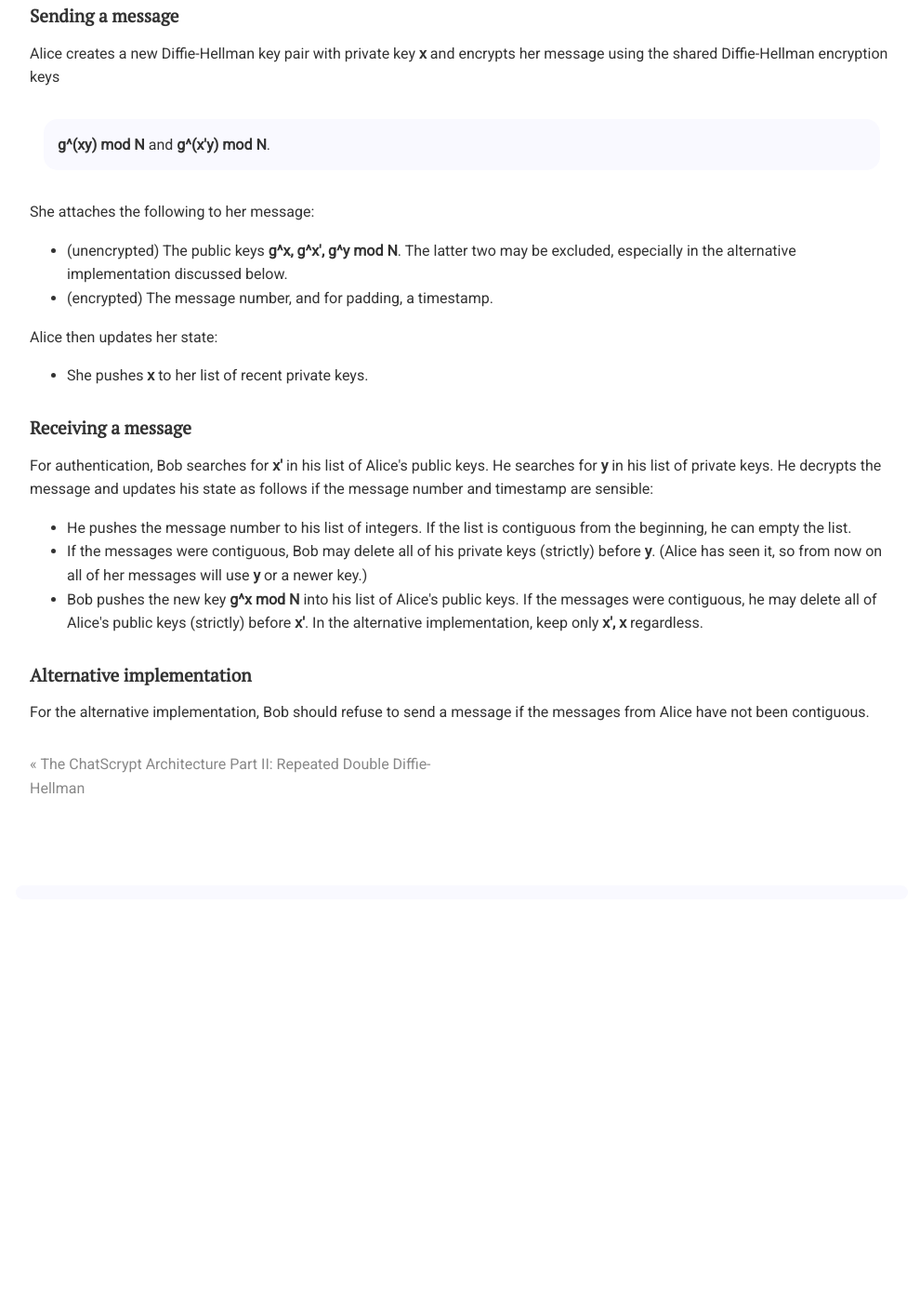
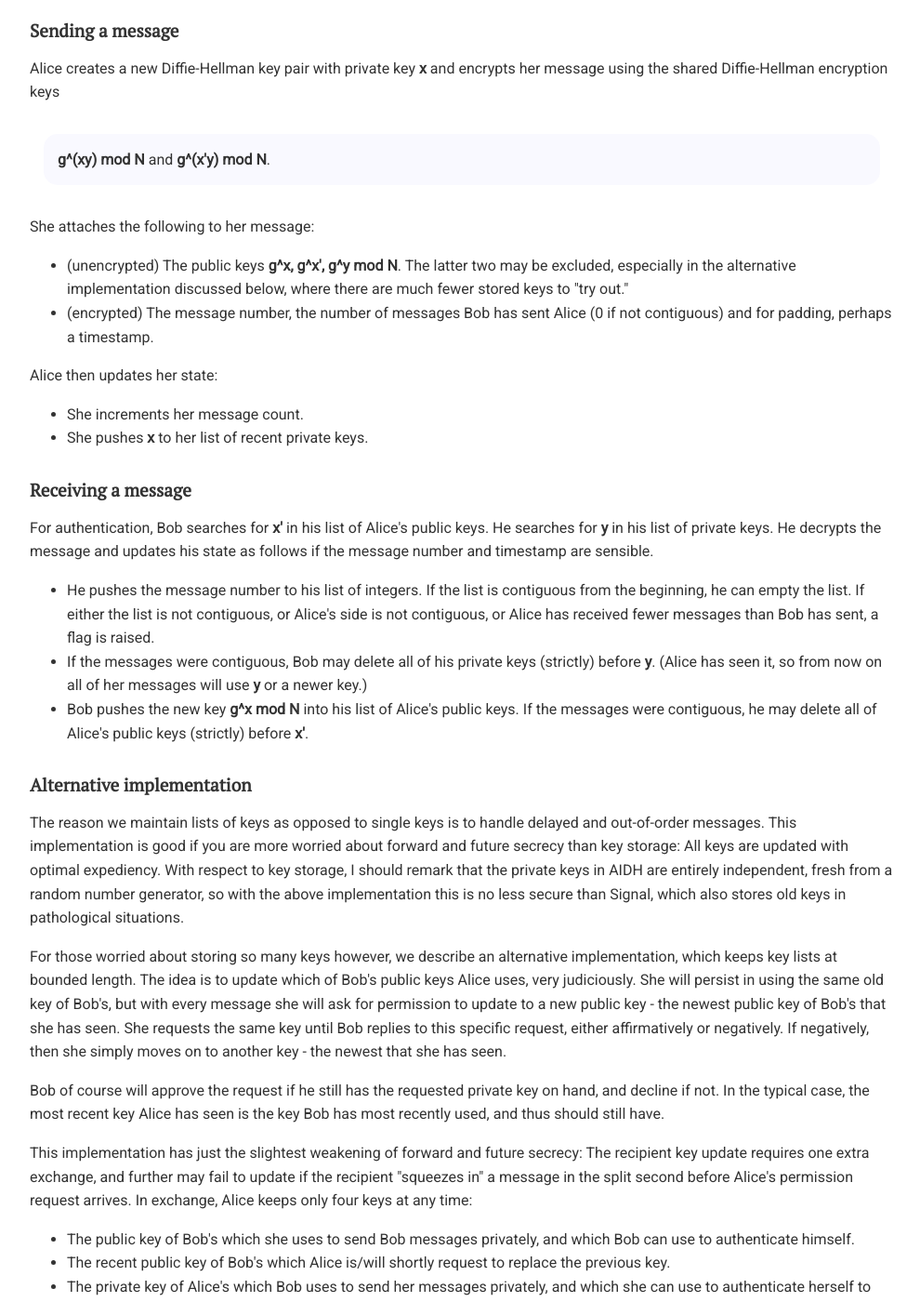
Before and after one commit to chatscrypt/chatscrypt.github.io, a Jekyll site: the page built from _posts/2020-01-23-the-chatscrypt-architecture-part-iii-authenticated-inductive-diffie-hellman.html, in a window 1280 px wide and 1400 px high, scrolled down 1772 px. Shown: the whole window at 93% size, without its empty margins (143-1133 px from the left). Built offline with Jekyll 4.4.1, drawn with Linux system fonts in a browser that asks for light colours; comment, search, counter and statistics services are not loaded; before the commit the page ends 2739 px from its top, so only the background shows below that; some of the changed text lies outside the part shown.

Commit message:
Update 2020-01-23-the-chatscrypt-architecture-part-iii-authenticated-inductive-diffie-hellman.html

```diff
--- a/_posts/2020-01-23-the-chatscrypt-architecture-part-iii-authenticated-inductive-diffie-hellman.html
+++ b/_posts/2020-01-23-the-chatscrypt-architecture-part-iii-authenticated-inductive-diffie-hellman.html
@@ -25,14 +25,14 @@
 
 <h2>Alice's state</h2>
 
-<p>Once the protocol is initiated, inbetween messages Alice will have:
+<p>Once the protocol is initiated, between messages Alice will have:
 <ul>
-<li>A list of integers enumerating which of Bob's messages she has received so far. (The contiguous part stemming from 0 may be deleted.) Should typically be length 0.
-<li>A list of her most recent private encryption keys, with newest key <b>x</b> and oldest key <b>x'</b>. Typically long, if Alice has been sending a lot of messages. Short if Bob recently messaged.
-<li>A list of Bob's most recent public encryption keys, with newest key <b>g^y mod N</b>. Typically long; as many messages as Bob has sent without Alice's reply.
+<li>The number of messages she has sent so far, and a list of integers enumerating which of Bob's messages she has received so far. (The contiguous part stemming from 0 may be deleted.) The list should typically be length 1.
+<li>A list of her most recent private encryption keys, with newest key <b>x</b> and oldest key <b>x'</b>. Typically long, if Alice has been sending a lot of messages, and short if Bob recently messaged.
+<li>A list of Bob's most recent public encryption keys, with newest key <b>g^y mod N</b>. Typically long, with length equal to how many messages Bob has sent without Alice's reply.
 </ul>
 
-In the alternative/augmented implementation discussed at the end, the key lists will always be length 0, "long," and 2 respectively.
+<p>In the alternative/augmented implementation discussed at the end, there would be no need for lists; each would be length 1.
 
 
 <h2>Initialization</h2>
@@ -65,25 +65,39 @@
 
 She attaches the following to her message:
 <ul>
-<li> (unencrypted) The public keys <b>g^x, g^x', g^y mod N</b>. The latter two may be excluded, especially in the alternative implementation discussed below.
-<li> (encrypted) The message number, and for padding, a timestamp.
+<li> (unencrypted) The public keys <b>g^x, g^x', g^y mod N</b>. The latter two may be excluded, especially in the alternative implementation discussed below, where there are much fewer stored keys to "try out."
+<li> (encrypted) The message number, the number of messages Bob has sent Alice (0 if not contiguous) and for padding, perhaps a timestamp.
 </ul>
 
 <p>Alice then updates her state:
 <ul>
+<li>She increments her message count.
 <li>She pushes <b>x</b> to her list of recent private keys.
 </ul>
 
 <h2> Receiving a message</h2>
 
-For authentication, Bob searches for <b>x'</b> in his list of Alice's public keys. He searches for <b>y</b> in his list of private keys. He decrypts the message and updates his state as follows if the message number and timestamp are sensible:
+For authentication, Bob searches for <b>x'</b> in his list of Alice's public keys. He searches for <b>y</b> in his list of private keys. He decrypts the message and updates his state as follows if the message number and timestamp are sensible.
 
 <ul>
-<li>He pushes the message number to his list of integers. If the list is contiguous from the beginning, he can empty the list.
+<li>He pushes the message number to his list of integers. If the list is contiguous from the beginning, he can empty the list. If either the list is not contiguous, or Alice's side is not contiguous, or Alice has received fewer messages than Bob has sent, a flag is raised.
 <li>If the messages were contiguous, Bob may delete all of his private keys (strictly) before <b>y</b>. (Alice has seen it, so from now on all of her messages will use <b>y</b> or a newer key.)
-<li>Bob pushes the new key <b>g^x mod N</b> into his list of Alice's public keys. If the messages were contiguous, he may delete all of Alice's public keys (strictly) before <b>x'</b>. In the alternative implementation, keep only <b>x', x</b> regardless.
+<li>Bob pushes the new key <b>g^x mod N</b> into his list of Alice's public keys. If the messages were contiguous, he may delete all of Alice's public keys (strictly) before <b>x'</b>.
 </ul>
 
 <h2>Alternative implementation</h2>
 
-For the alternative implementation, Bob should refuse to send a message if the messages from Alice have not been contiguous.
+The reason we maintain lists of keys as opposed to single keys is to handle delayed and out-of-order messages. This implementation is good if you are more worried about forward and future secrecy than key storage: All keys are updated with optimal expediency. With respect to key storage, I should remark that the private keys in AIDH are entirely independent, fresh from a random number generator, so with the above implementation this is no less secure than Signal, which also stores old keys in pathological situations.
+
+<p> For those worried about storing so many keys however, we describe an alternative implementation, which keeps key lists at bounded length. The idea is to update which of Bob's public keys Alice uses, very judiciously. She will persist in using the same old key of Bob's, but with every message she will ask for permission to update to a new public key - the newest public key of Bob's that she has seen. She requests the same key until Bob replies to this specific request, either affirmatively or negatively. If negatively, then she simply moves on to another key - the newest that she has seen.
+
+<p>Bob of course will approve the request if he still has the requested private key on hand, and decline if not. In the typical case, the most recent key Alice has seen is the key Bob has most recently used, and thus should still have.
+
+ <p>This implementation has just the slightest weakening of forward and future secrecy: The recipient key update requires one extra exchange, and further may fail to update if the recipient "squeezes in" a message in the split second before Alice's permission request arrives. In exchange, Alice keeps only four keys at any time:
+
+<ul>
+<li>The public key of Bob's which she uses to send Bob messages privately, and which Bob can use to authenticate himself.
+<li>The recent public key of Bob's which Alice is/will shortly request to replace the previous key.
+<li>The private key of Alice's which Bob uses to send her messages privately, and which she can use to authenticate herself to Bob.
+<li>The recent private key of Alice's which Bob might request to replace the previous key.
+</ul>
```
